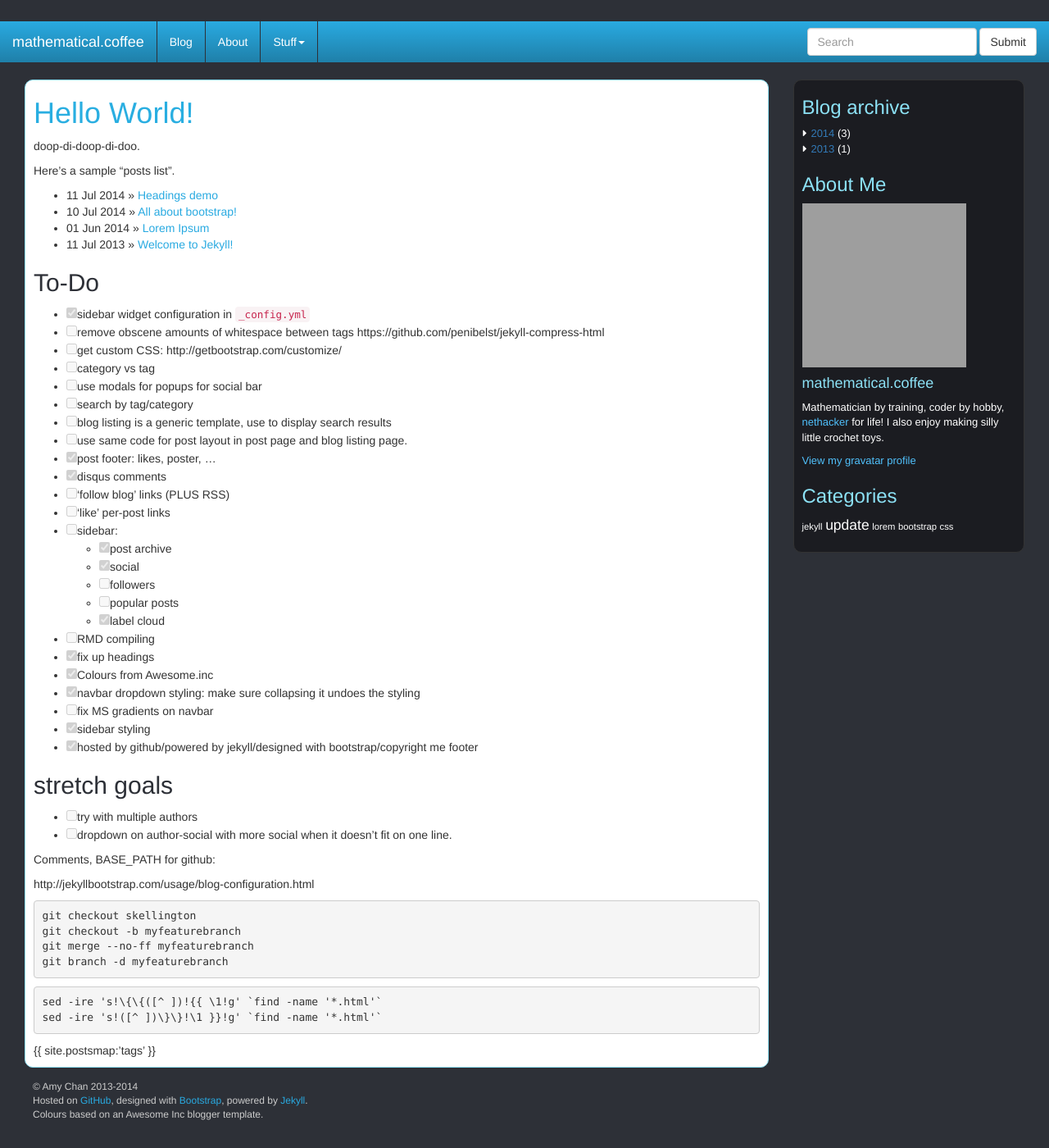
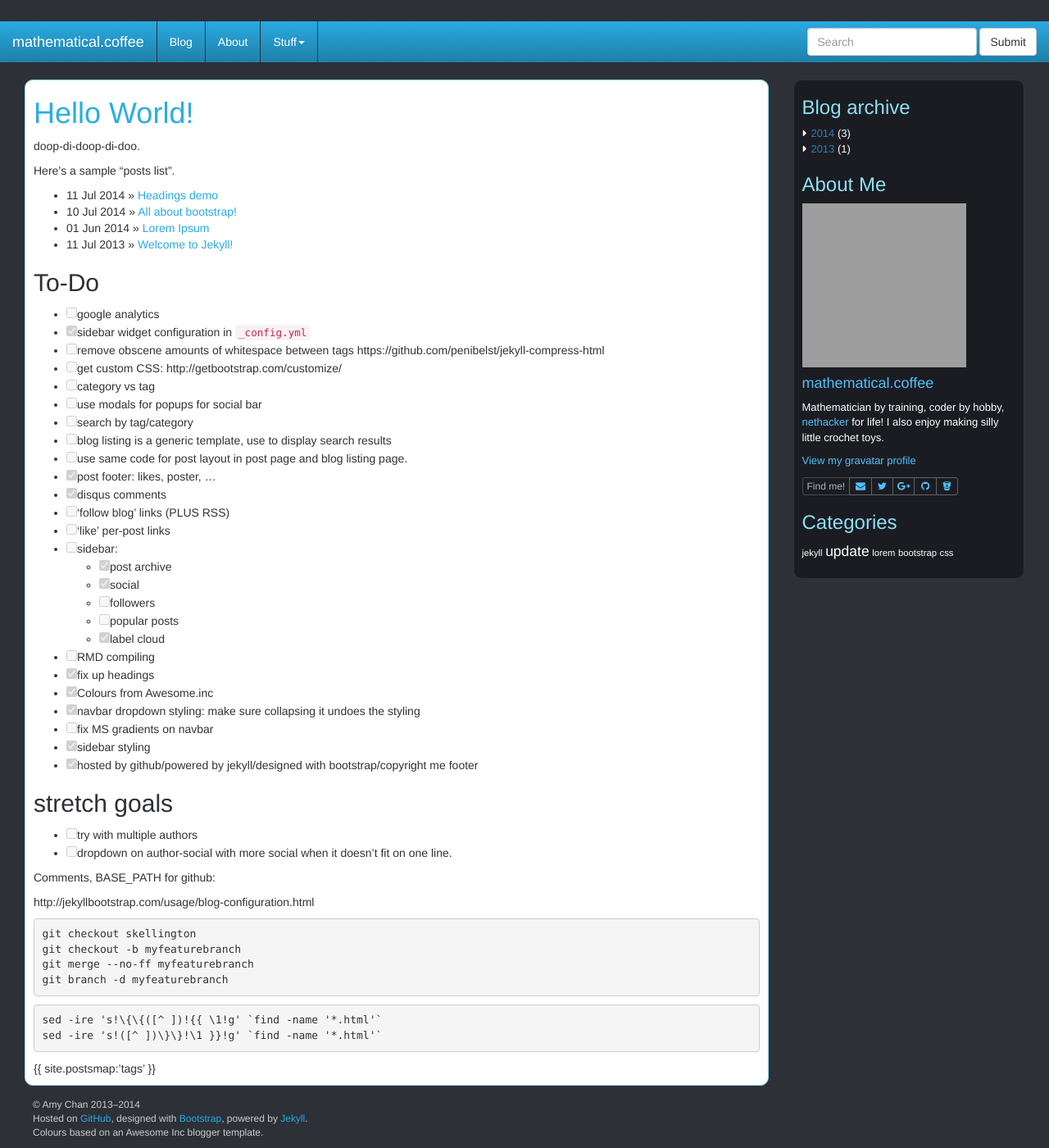
Before and after one commit to mathematicalcoffee/mathematicalcoffee.github.io, a Jekyll site: the page built from index.md, in a window 1280 px wide and 1400 px high, scrolled down 116 px. Shown: the whole window at 82% size. Built offline with Jekyll 4.4.1, drawn with Linux system fonts in a browser that asks for light colours; nearby versions of some CDN libraries; comment, search, counter and statistics services are not loaded; before the commit the page ends 1494 px from its top, so only the background shows below that; grey boxes are pictures that could not be loaded.

Commit message:
added about/ page

```diff
--- a/_config.yml
+++ b/_config.yml
@@ -28,8 +28,8 @@
     # they appear in the order you list.
     widgets: [archive, about, cloud]
     # --- configuration of widgets ---
-    # aboutme sidebar widget configuration
-    aboutme:
+    # about me sidebar widget configuration
+    about:
         # for each author, what shall we show on the social bar (in this order)?
         # choose from _social/data.yml (and add the nickname into authors)
         social: [email, twitter, facebook, googleplus, github, bitbucket, flickr]
--- a/_includes/EDIT.footer.text.md
+++ b/_includes/EDIT.footer.text.md
@@ -1,4 +1,4 @@
 
-&copy; Amy Chan 2013-2014
+&copy; Amy Chan 2013--2014
 Hosted on [GitHub](https://github.com/mathematicalcoffee/mathematicalcoffee.github.io), designed with [Bootstrap](http://getbootstrap.com/), powered by [Jekyll](http://jekyllrb.com/).
 Colours based on an Awesome Inc blogger template.
--- a/_includes/EDIT.navbar.html
+++ b/_includes/EDIT.navbar.html
@@ -1,7 +1,7 @@
 <!-- fill this with links you want in your navbar -->
 <ul class="nav navbar-nav">
   <li><a href="/blog">Blog</a></li>
-  <li><a href="#">About</a></li>
+  <li><a href="/about">About</a></li>
   <li class="dropdown">
     <a class="dropdown-toggle" data-toggle="dropdown" href="#">
       Stuff<span class="caret"></span>
--- a/_includes/sidebar.widget.about.html
+++ b/_includes/sidebar.widget.about.html
@@ -8,18 +8,18 @@
   <a href="{%if author.gravatar %}http://www.gravatar.com/{{author.gravatar}}{% else %}#{% endif %}">
     <img src="http://www.gravatar.com/avatar/{{author.gravatar}}?d=monsterid" alt={{author.nickname}} />
   </a>
-  <h4>{{author.display_name}}</h4>
+  <h4><a href="/about#{{author.display_name | handleize }}">{{author.display_name}}</a></h4>
   <p>{% if author.bio %}{{ author.bio }}{% endif %}</p>
   {% if author.gravatar %}
   <p><a href="http://www.gravatar.com/{{author.gravatar}}">View my gravatar profile</a></p>
   {% endif %}
 </div>
-  {% if site.widgets.about.social and site.widgets.about.social.size > 0 %}
+  {% if site.sidebar.about.social and site.sidebar.about.social.size > 0 %}
   <div class="btn-group btn-group-xs btn-group-social-bar">
     <button type="button" class="btn btn-clear disabled hidden-sm">
       Find me!
     </button>
-    {% for key in site.widgets.about.social %}{% assign dat=site.data.social[key] %}
+    {% for key in site.sidebar.about.social %}{% assign dat=site.data.social[key] %}
       {% if dat and dat.profile and author[key] %}
     <button type="button" class="btn btn-clear">
       <a target="_blank"
--- a/index.md
+++ b/index.md
@@ -16,6 +16,7 @@
 
 ## To-Do
 
+- [ ] google analytics
 - [x] sidebar widget configuration in `_config.yml`
 - [ ] remove obscene amounts of whitespace between tags https://github.com/penibelst/jekyll-compress-html
 - [ ] get custom CSS: http://getbootstrap.com/customize/
```
